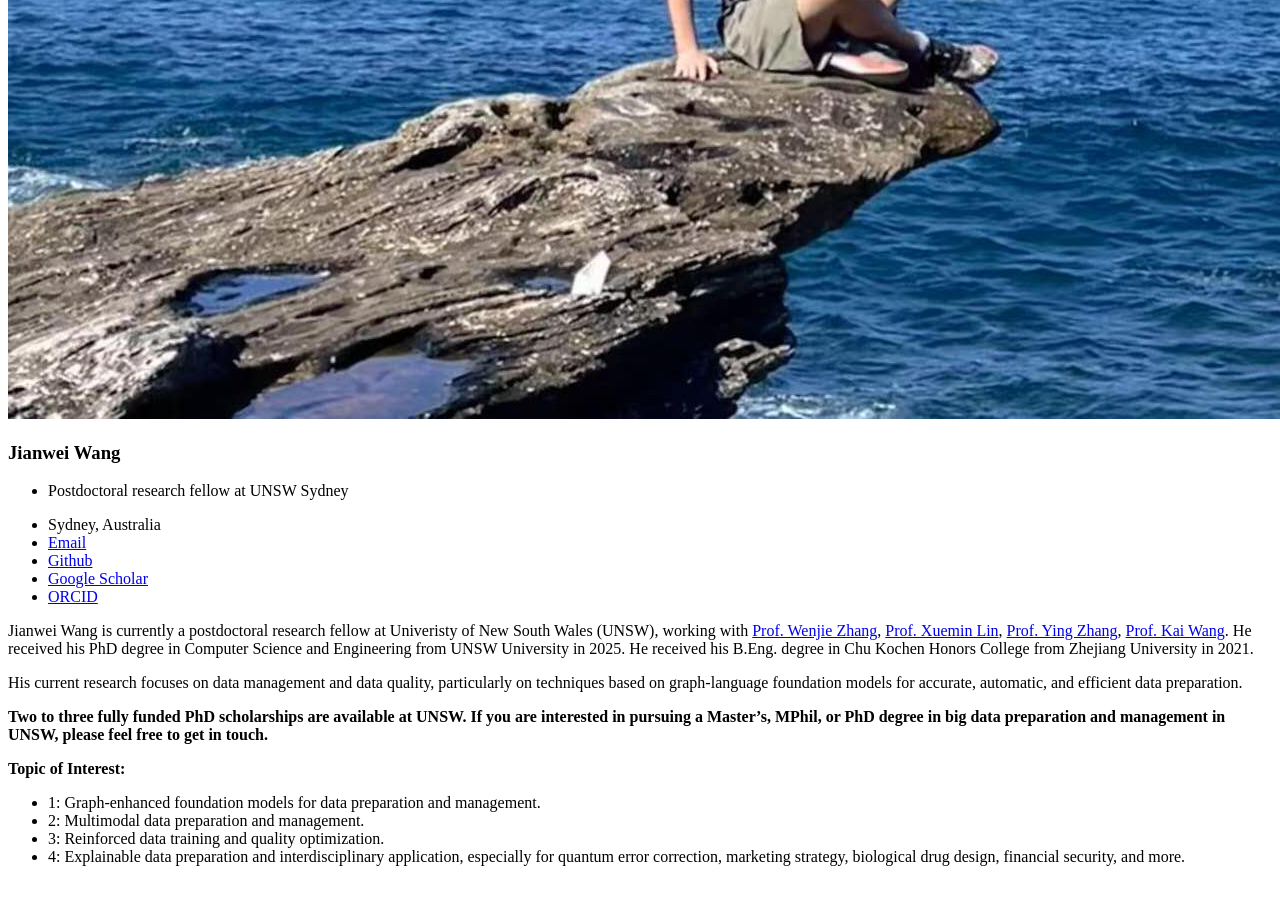
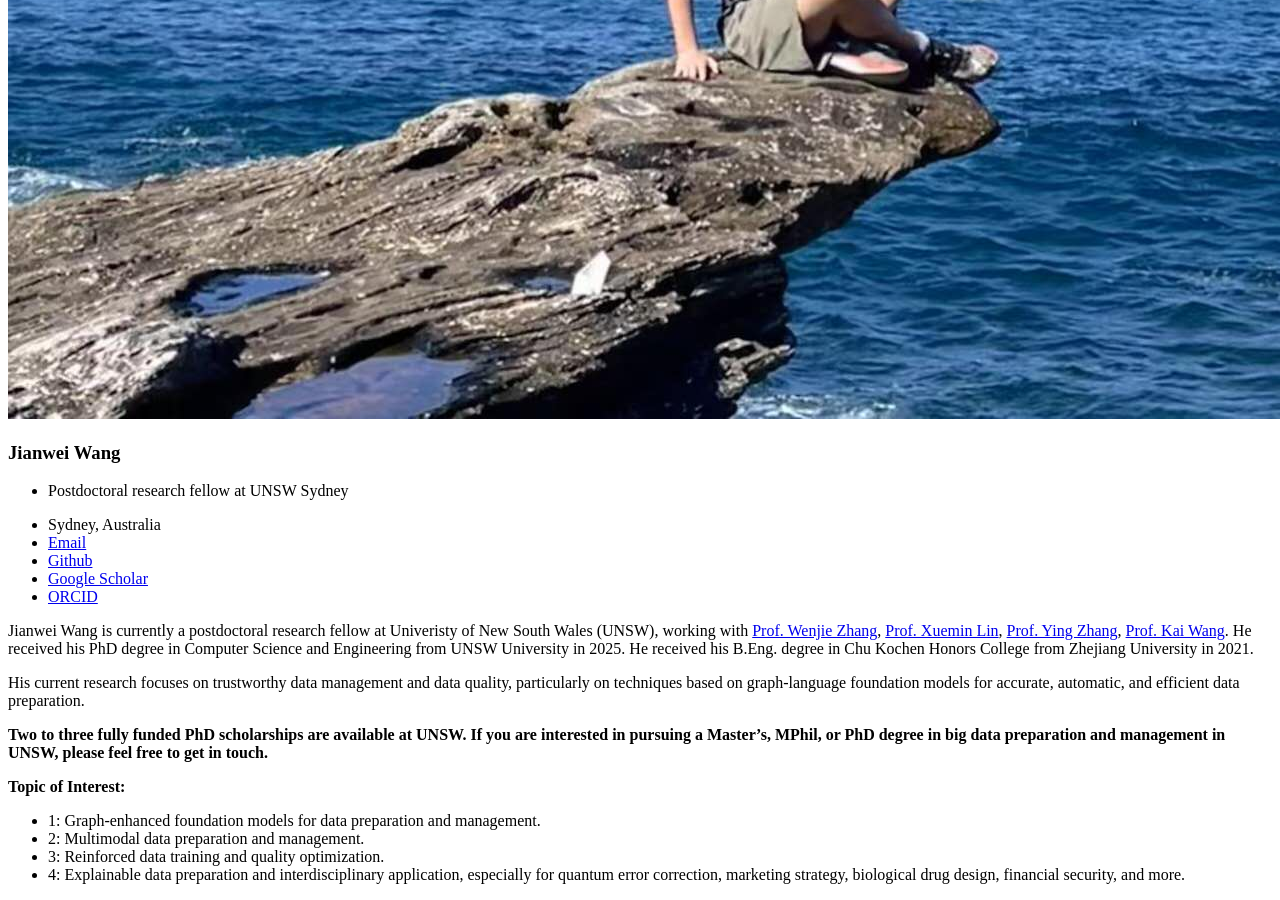
Before and after one commit to jianwei-cse/jianwei-cse.github.io, a Jekyll site: the page built from _pages/includes/self-intro.md, in a window 1280 px wide and 900 px high, scrolled down 1045 px. Built offline with Jekyll 4.4.1, drawn with Linux system fonts in a browser that asks for light colours; our own code applies the rules of GitHub Pages for plain Markdown files; a script bundle is joined from its source files by our own code.

Commit message:
update pub

```diff
--- a/_pages/includes/self-intro.md
+++ b/_pages/includes/self-intro.md
@@ -2,7 +2,7 @@ Jianwei Wang is currently a postdoctoral research fellow at Univeristy of New So
 He received his PhD degree in Computer Science and Engineering from UNSW University in 2025.
 He received his B.Eng. degree in Chu Kochen Honors College from Zhejiang University in 2021.
 
-His current research focuses on data management and data quality, particularly on techniques based on graph-language foundation models for accurate, automatic, and efficient data preparation.
+His current research focuses on trustworthy data management and data quality, particularly on techniques based on graph-language foundation models for accurate, automatic, and efficient data preparation.
 
 **Two to three fully funded PhD scholarships are available at UNSW. If you are interested in pursuing a Master’s, MPhil, or PhD degree in big data preparation and management in UNSW, please feel free to get in touch.**
 
```
Also changed, not shown: _pages/includes/publications.md (+1 -0 lines).
